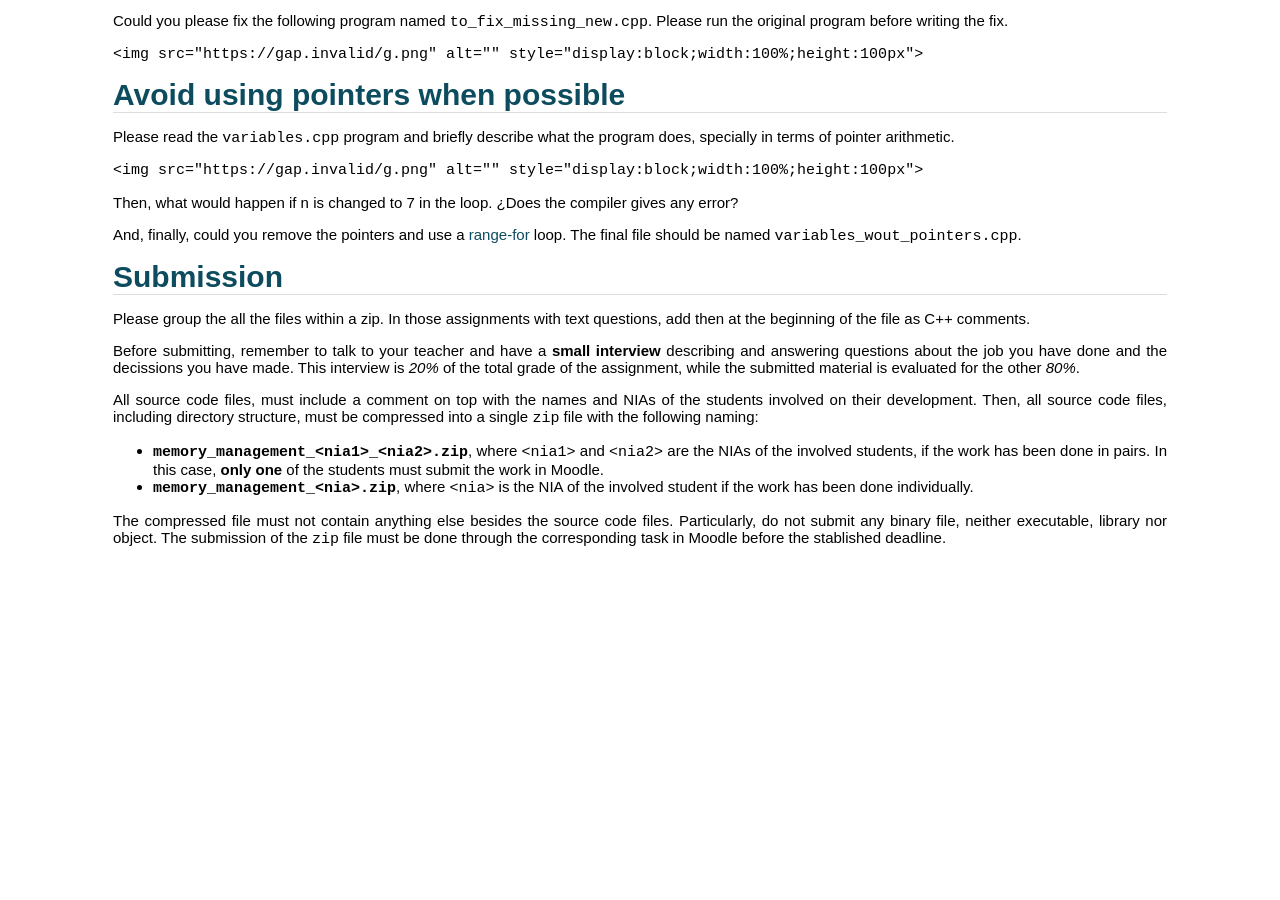
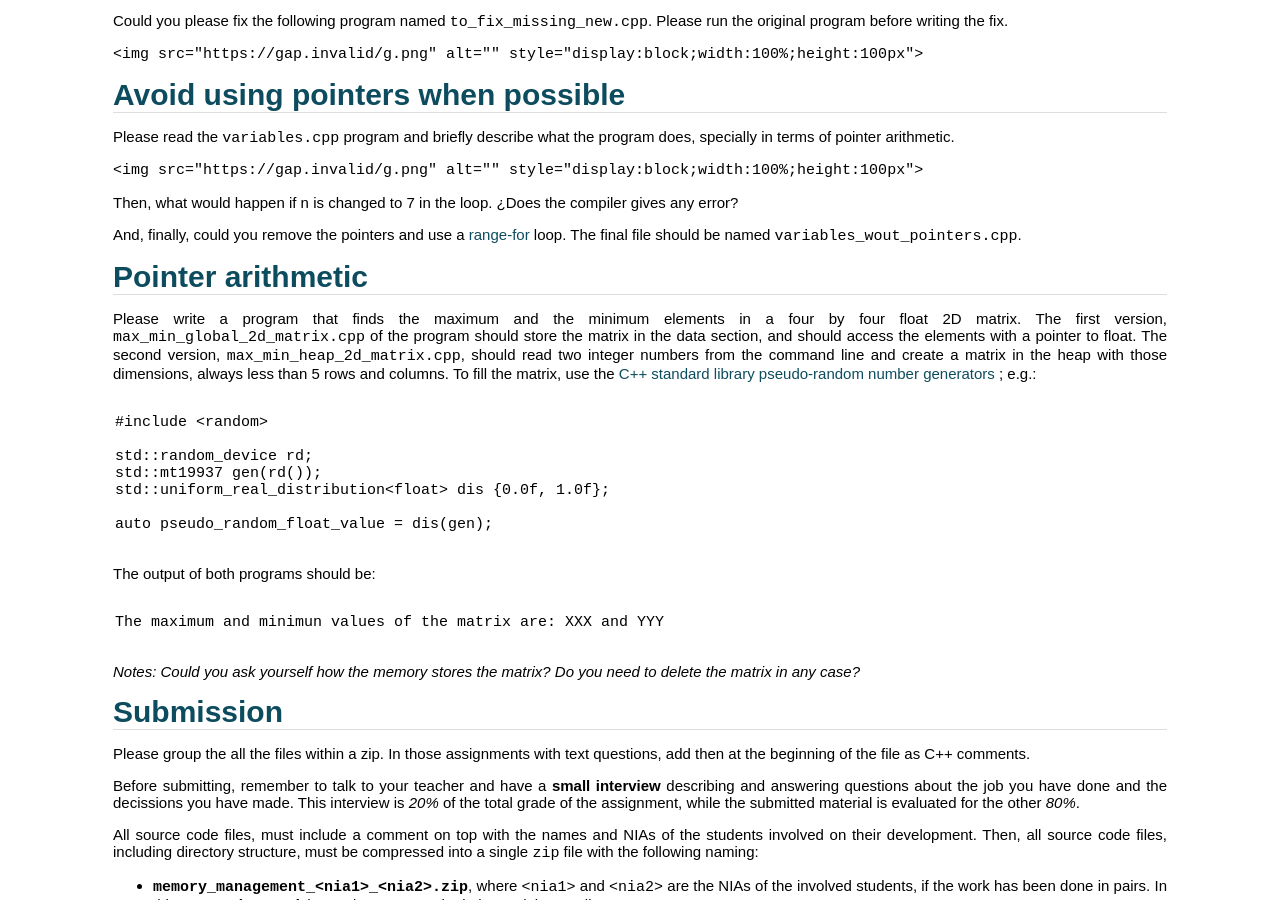
Before and after one commit to adolfomunoz/FoC, a Jekyll site: the page built from _assignments/04_memory_management.md, in a window 1280 px wide and 900 px high, scrolled down 811 px. Built offline with Jekyll 4.4.1, drawn with Linux system fonts in a browser that asks for light colours; before the commit the page ends 1385 px from its top, so only the background shows below that.

Commit message:
Added extra exercise

````diff
--- a/_assignments/04_memory_management.md
+++ b/_assignments/04_memory_management.md
@@ -75,6 +75,37 @@ And, finally, could you remove the pointers and use a
 [range-for](https://en.cppreference.com/w/cpp/language/range-for) loop. The final
 file should be named `variables_wout_pointers.cpp`.
 
+# Pointer arithmetic
+
+Please write a program that finds the maximum and the minimum elements in a
+four by four float 2D matrix. The first version, `max_min_global_2d_matrix.cpp`
+of the program should store the matrix in the data section, and should access
+the elements with a pointer to float. The second version,
+`max_min_heap_2d_matrix.cpp`,  should read two integer numbers from the command
+line and create a matrix in the heap with those dimensions, always less than 5
+rows and columns. To fill the matrix, use the [C++ standard library
+pseudo-random number
+generators](https://en.cppreference.com/w/cpp/numeric/random) ; e.g.:
+
+```
+#include <random>
+
+std::random_device rd;
+std::mt19937 gen(rd());
+std::uniform_real_distribution<float> dis {0.0f, 1.0f};
+
+auto pseudo_random_float_value = dis(gen);
+```
+
+The output of both programs should be:
+
+```
+The maximum and minimun values of the matrix are: XXX and YYY
+```
+
+_Notes: Could you ask yourself how the memory stores the matrix? Do you need to
+delete the matrix in any case?_
+
 # Submission
 
 Please group the all the files within a zip. In those assignments with text
````
